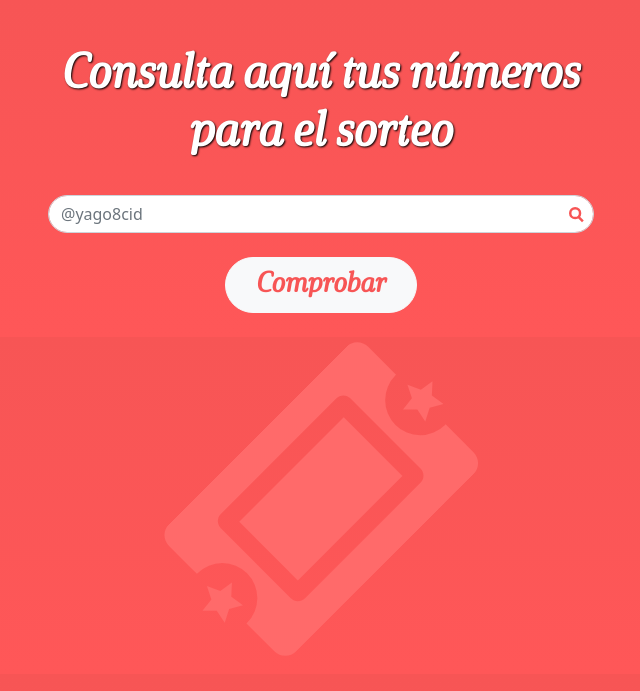
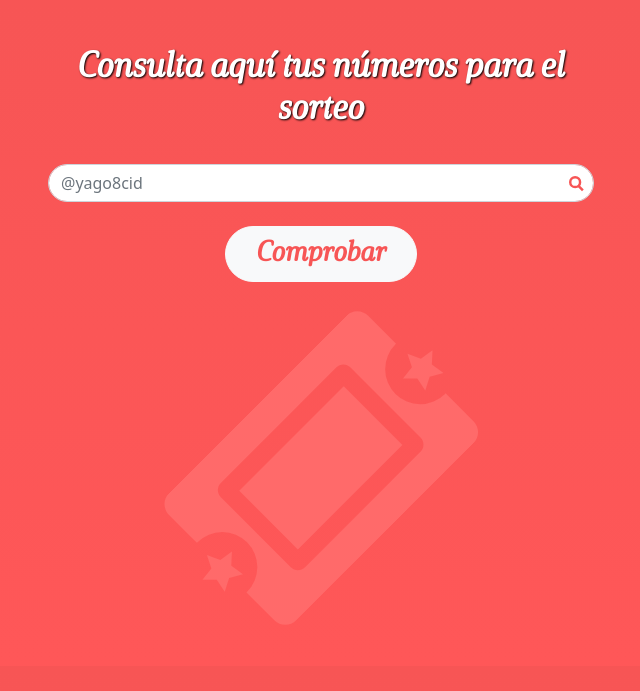
Before and after one commit to Greenborn/winads, a PHP site: page /reset-password-token/ in a window 1280 px wide. Shown: the top 691 px of the page, without its empty margins (319-959 px from the left). Run offline with PHP 8.4, Linux system fonts and the light colour scheme.

Commit message:
Se finaliza la parte funcional del front y podrìa considerar que lo estético también está finalizado

```diff
--- a/index.html
+++ b/index.html
@@ -6,7 +6,7 @@
     <meta name=”meyword” content=”WinAdd - sitio de consulta”>
     <title>WinAdds</title>
     <link href="https://cdn.jsdelivr.net/npm/bootstrap@5.1.1/dist/css/bootstrap.min.css" rel="stylesheet" integrity="sha384-F3w7mX95PdgyTmZZMECAngseQB83DfGTowi0iMjiWaeVhAn4FJkqJByhZMI3AhiU" crossorigin="anonymous">
-    <link href="./styles.css" rel="stylesheet"                                                            >
+    <link href="./styles.css?v=2" rel="stylesheet"                                                            >
     <link rel="shortcut icon" type="image/jpg" href="img/favicon.png"/>
   </head>
   <body class="background">
@@ -36,7 +36,7 @@
 
                 <div class="row mb-4">
                   <div class="col text-center">
-                    <button type="button" class="btn btn-light">Comprobar</button>
+                    <button type="button" id="comprobarBtn" class="btn btn-light">Comprobar</button>
                   </div>
                 </div>
 
@@ -46,6 +46,34 @@
                     <img class="img-tiquet disable-select" src="img/tiquet.svg" />
                   </div>
                   <div class="col"></div>
+                </div>
+
+                <div class="row mt-4">
+                  <div class="col">
+                    <div class="number-cont">
+
+                      <div class="row mb-4">
+                        <div class="col"></div>
+                        <div class="col-auto"><div class="numero-cont" id="num-0">-</div></div>
+                        <div class="col-auto"><div class="numero-cont" id="num-1">-</div></div>
+                        <div class="col-auto"><div class="numero-cont" id="num-2">-</div></div>
+                        <div class="col"></div>
+                      </div>
+
+                      <div class="row mb-4">
+                        <div class="col"></div>
+                        <div class="col-auto"><div class="numero-cont"  id="num-3">-</div></div>
+                        <div class="col-auto"><div class="numero-cont"  id="num-4">-</div></div>
+                        <div class="col"></div>
+                      </div>
+
+                      <div class="row">
+                        <div class="col">
+                          <h2 id="text-result" class="title text-center"></h2>
+                        </div>
+                      </div>
+                    </div>
+                  </div>
                 </div>
 
             </div>
@@ -58,7 +86,7 @@
       <script src="https://cdn.jsdelivr.net/npm/@popperjs/core@2.9.3/dist/umd/popper.min.js" integrity="sha384-W8fXfP3gkOKtndU4JGtKDvXbO53Wy8SZCQHczT5FMiiqmQfUpWbYdTil/SxwZgAN" crossorigin="anonymous"></script>
       <script src="https://cdn.jsdelivr.net/npm/bootstrap@5.1.1/dist/js/bootstrap.min.js" integrity="sha384-skAcpIdS7UcVUC05LJ9Dxay8AXcDYfBJqt1CJ85S/CFujBsIzCIv+l9liuYLaMQ/" crossorigin="anonymous"></script>
       <script src="js/jquery-3.x-git.min.js"></script>
-      <script src="js/main.js"></script>
+      <script src="js/main.js?v=1"></script>
     </footer>
   </body>
 </html>
--- a/js/main.js
+++ b/js/main.js
@@ -1,3 +1,55 @@
 $( document ).ready(()=>{
-    alert();
+    const TEXT_NO_NUMBER = "No tienes números por el momento.";
+    const TEXT_SI_NUMBER = "Síguenos para validar tus números.";
+    const NO_NUMBER = "-";
+    const URL_EP = "api/web/participants/numbers?nombreUser=";
+
+    function showNumbers(numbers){
+        if (numbers.length == 0){
+            $("#text-result").html(TEXT_NO_NUMBER);
+            $(".numero-cont").text(NO_NUMBER);
+        } else {
+            $("#text-result").html(TEXT_SI_NUMBER);
+            for(let c=0; c < numbers.length; c++){
+                $("#num-"+c).text("#"+numbers[c]);
+            }
+        }
+        $(".number-cont").css('padding-top',"0px");
+    }
+
+    function getUsuario(){
+        let out = $("#username").val();console.log(out);
+        if (out == '' || !out.match("(?:^|[^\w])(?:@)([A-Za-z0-9_](?:(?:[A-Za-z0-9_]|(?:\.(?!\.))){0,28}(?:[A-Za-z0-9_]))?)") || out.search(" ") != -1){
+            $("#username").val("Ingrese un nombre válido");
+            $("#username").css('color','#f00');
+            out = "";
+        }
+        out = out.replace("@","");
+        return out;
+    }
+
+    $("#username").click(()=>{
+        $("#username").val("");
+        $("#username").css('color','#000');
+    });
+
+    $('#comprobarBtn').click(()=>{
+        let user = getUsuario();
+        $(".number-cont").css('padding-top',"336px");
+
+        setTimeout(()=>{
+            if (user == ''){
+                return false;
+            }
+            $.ajax( { url : URL_EP+user, type: "GET" })
+                .done(function(data) {
+                    showNumbers(data);
+                })
+                .fail(function(data) {
+                    alert( "Ocurrió un error, reintente nuevamente más tarde." );
+                });
+        },500);
+
+    });
+
 });
--- a/styles.css
+++ b/styles.css
@@ -26,9 +26,13 @@
     padding-right: 30px;
 }
 
+.btn-light:hover {
+    color: #fc5657;
+}
+
 .title{
     text-shadow: 1px 1px 2px black;
-    font-size: 3rem;
+    font-size: 2.2rem;
     color:#fff;
     font-weight: bold;
 }
@@ -56,3 +60,26 @@
 .form-control{
     border-radius: 25px !important;
 }
+
+.number-cont{
+    overflow: hidden;
+    z-index: 3000;
+    position: relative;
+    height:331px;
+    padding-top: 336px;
+    transition: all 0.3s ease-in-out;
+    -o-transition: all 0.3s ease-in-out;
+    -moz-transition: all 0.3s ease-in-out;
+}
+
+.numero-cont{
+    background: #fff;
+    text-align: center;
+    font-family: SolitasSerif;
+    font-size: 2rem;
+    font-weight: bolder;
+    padding: 1rem;
+    border-radius: 1.5rem;
+    min-width: 5.5rem;
+    min-height: 4.5rem;
+}
```
